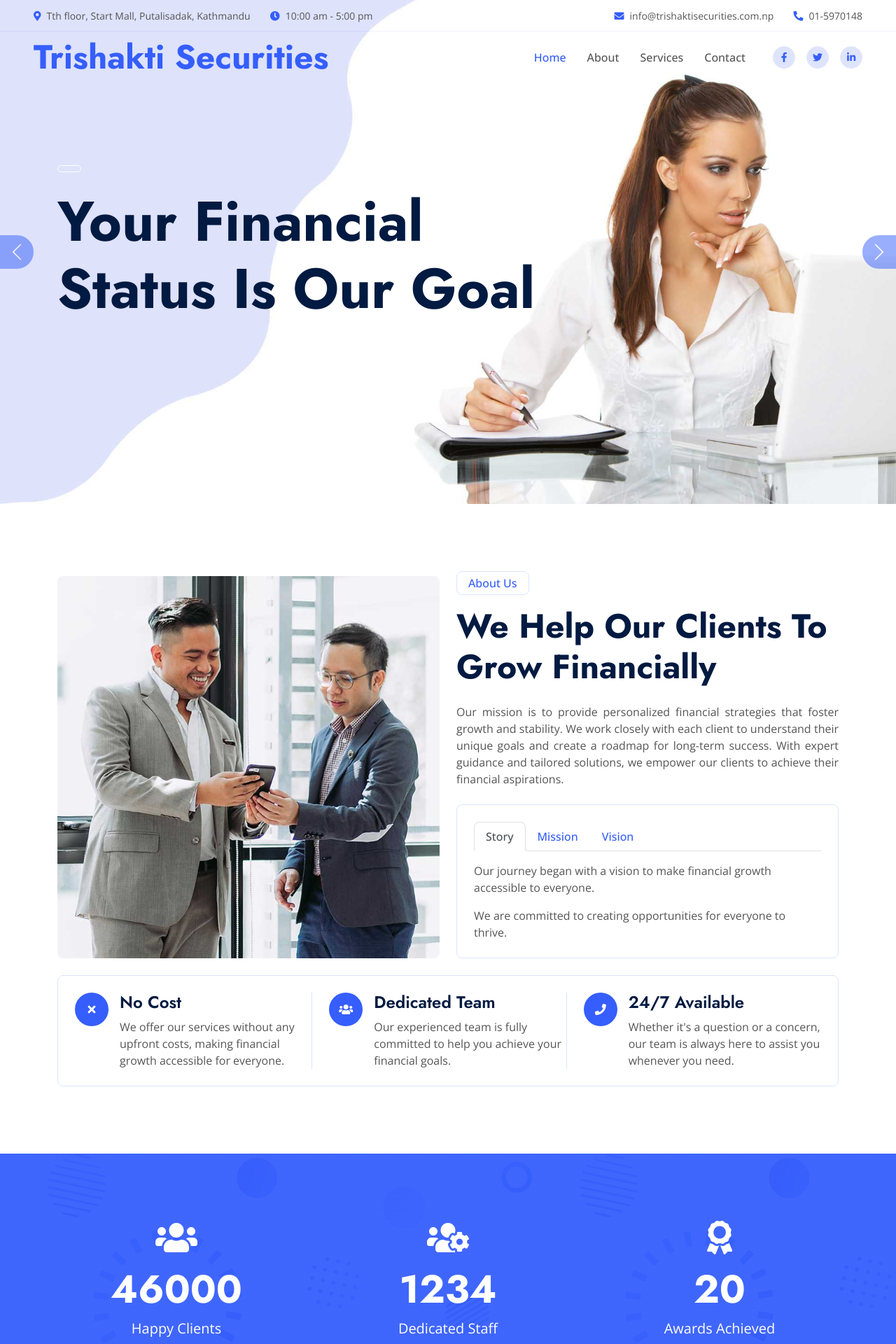
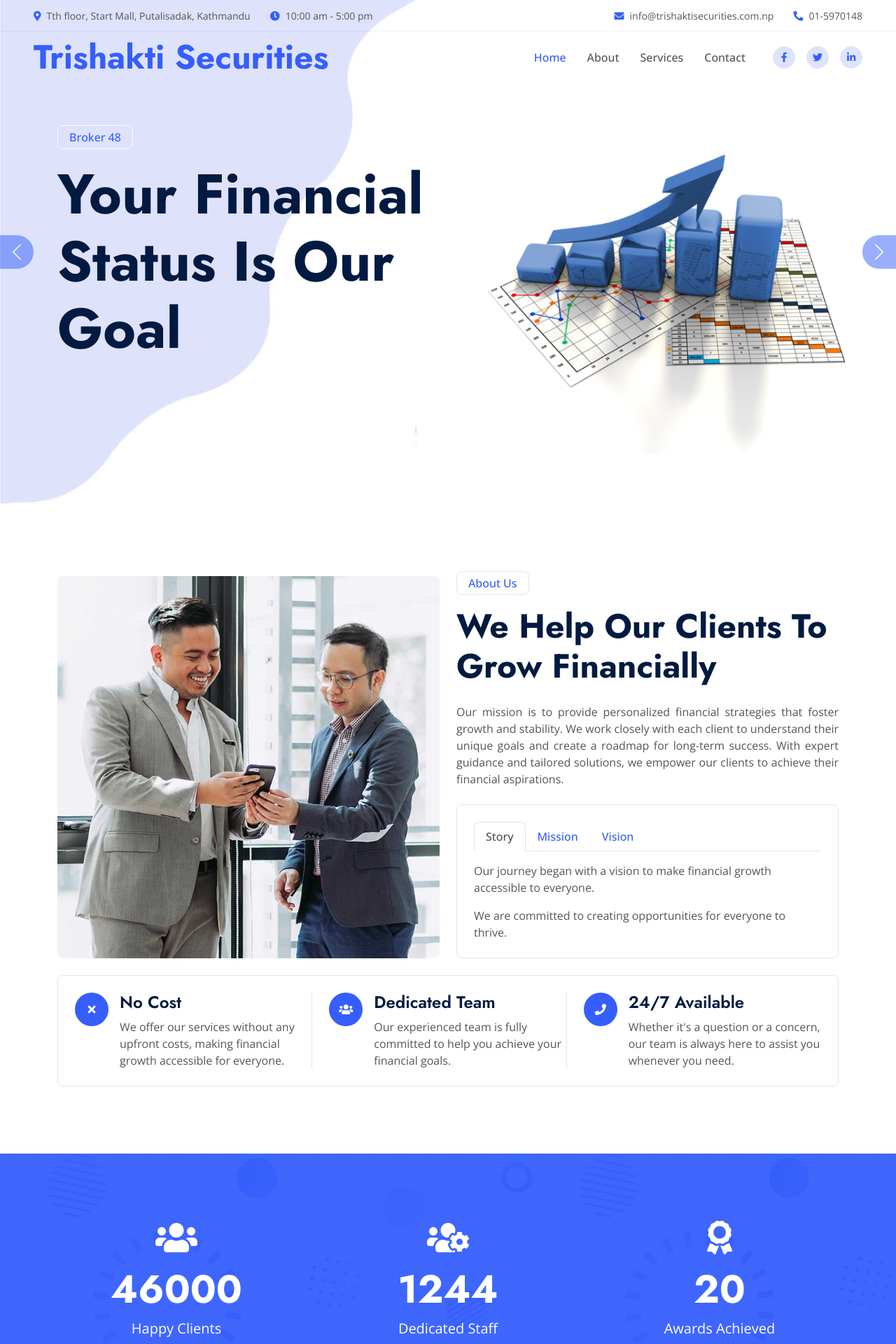
Before and after one commit to RoboPrabin/WEB-TrishaktiWebsite, a PHP site: page / in a window 1280 px wide. Shown: the top 1920 px of the page at 70% size. Run offline with PHP 8.4, Linux system fonts and the light colour scheme; some libraries are stand-ins or nearby versions.

Commit message:
new landing images added

```diff
--- a/css/style.css
+++ b/css/style.css
@@ -76,6 +76,7 @@
 background-color: #0242aa; /* Optional: Change background color on hover */
 color: white;
 }
+
 
 
 
--- a/index.html
+++ b/index.html
@@ -101,10 +101,10 @@
                     <img class="w-100" src="img/carousel-1.jpg" alt="Image">
                     <div class="carousel-caption">
                         <div class="container">
-                            <div class="row justify-content-start">
+                            <div class="row justify-content-start w-100">
                                 <div class="col-lg-8">
-                                    <p class="d-inline-block border border-white rounded text-primary fw-semi-bold py-1 px-3 animated slideInDown"></p>
-                                    <h1 class="display-1 mb-4 animated slideInDown">Your Financial Status Is Our Goal</h1>
+                                    <p class="d-inline-block border border-white rounded text-primary fw-semi-bold py-1 px-3 animated slideInDown">Broker 48</p>
+                                    <h1 class="display-1 mb-4 animated slideInDown goal">Your Financial Status Is Our<br>Goal</h1>
                                     <!-- <a href="" class="btn btn-primary py-3 px-5 animated slideInDown">Explore More</a> -->
                                 </div>
                             </div>
@@ -117,8 +117,8 @@
                         <div class="container">
                             <div class="row justify-content-start">
                                 <div class="col-lg-7">
-                                    <p class="d-inline-block border border-white rounded text-primary fw-semi-bold py-1 px-3 animated slideInDown"></p>
-                                    <h1 class="display-1 mb-4 animated slideInDown">True Financial Support For You</h1>
+                                    <p class="d-inline-block border border-white rounded text-primary fw-semi-bold py-1 px-3 animated slideInDown">Broker 48</p>
+                                    <h1 class="display-1 mb-4 animated slideInDown">True Trading Support For You</h1>
                                     <!-- <a href="" class="btn btn-primary py-3 px-5 animated slideInDown">Explore More</a> -->
                                 </div>
                             </div>
@@ -247,7 +247,7 @@
                 </div> -->
                 <div class="col-sm-6 col-lg-4 text-center wow fadeIn" data-wow-delay="0.5s">
                     <i class="fa fa-users-cog fa-3x text-white mb-3"></i>
-                    <h1 class="display-4 text-white" data-toggle="counter-up">1234</h1>
+                    <h1 class="display-4 text-white" data-toggle="counter-up">1244</h1>
                     <span class="fs-5 text-white">Dedicated Staff</span>
                     <hr class="bg-white w-25 mx-auto mb-0">
                 </div>
@@ -680,7 +680,7 @@
 
 
     <!-- Back to Top -->
-    <a href="#" class="btn btn-lg btn-lg-square rounded-circle back-to-top up-arrow"><i class="bi bi-arrow-up"></i></a>
+    <a href="#" class="btn btn-lg btn-lg-square rounded-circle back-to-top up-arrow visually-hidden"><i class="bi bi-arrow-up"></i></a>
 
 
     <!-- JavaScript Libraries -->
--- a/js/main.js
+++ b/js/main.js
@@ -33,11 +33,49 @@
         }
     });
 
+    // $(document).ready(function() {
+    //     // Alert the screen width on page load
+    //     alert("Screen width: " + $(window).width() + "px");
+
+    //     // Optional: Alert the screen width on window resize
+    //     $(window).resize(function() {
+    //         alert("Screen width: " + $(window).width() + "px");
+    //     });
+    // });
+
+
+    $(document).ready(function() {
+        function adjustTitle() {
+            if ($(window).width() > 1635
+        ) {  // Large screen (adjust the breakpoint as needed)
+                // Remove <br> by replacing with plain text
+                $('.goal').html('Your Financial Status Is Our Goal');
+            } else {
+                // Ensure <br> is present if screen size is small
+                if (!$('.goal').html().includes('<br>')) {
+                    $('.goal').html('Your Financial Status Is Our<br>Goal');
+                }
+            }
+        }
+
+        // Call the function initially
+        adjustTitle();
+
+        // Re-check on window resize
+        $(window).resize(function() {
+            adjustTitle();
+        });
+    });
+
+
+
+
 
     // Back to top button
     $(window).scroll(function () {
         if ($(this).scrollTop() > 300) {
             $('.back-to-top').fadeIn('slow');
+            $('.back-to-top').removeClass('visually-hidden');
         } else {
             $('.back-to-top').fadeOut('slow');
         }
```
Also changed, not shown: img/carousel-1 - Copy.jpg (added), img/carousel-1-BACK.jpg (added), img/carousel-1.jpg, img/carousel-2-BACK.jpg (added), img/carousel-2.jpg.
